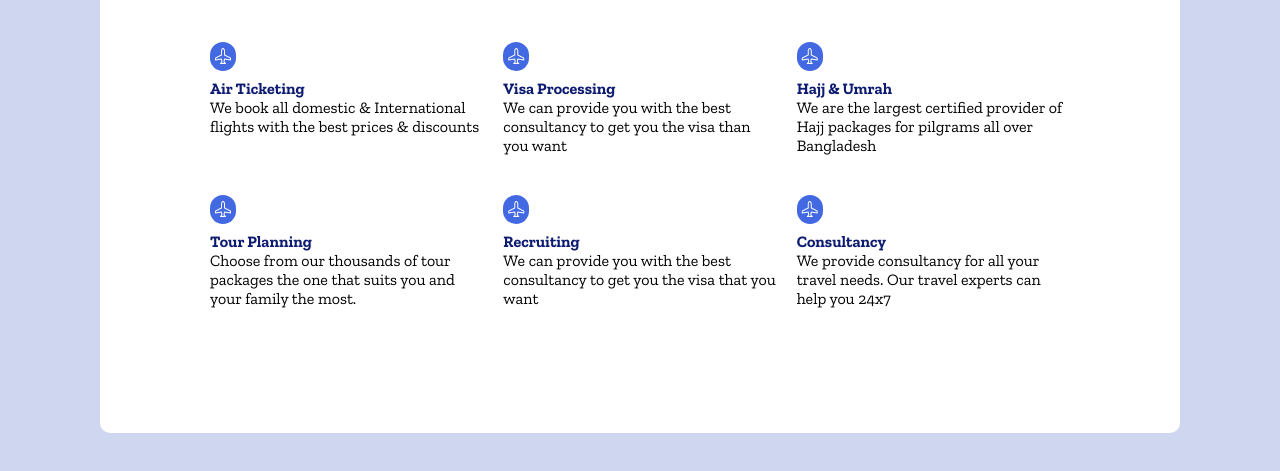
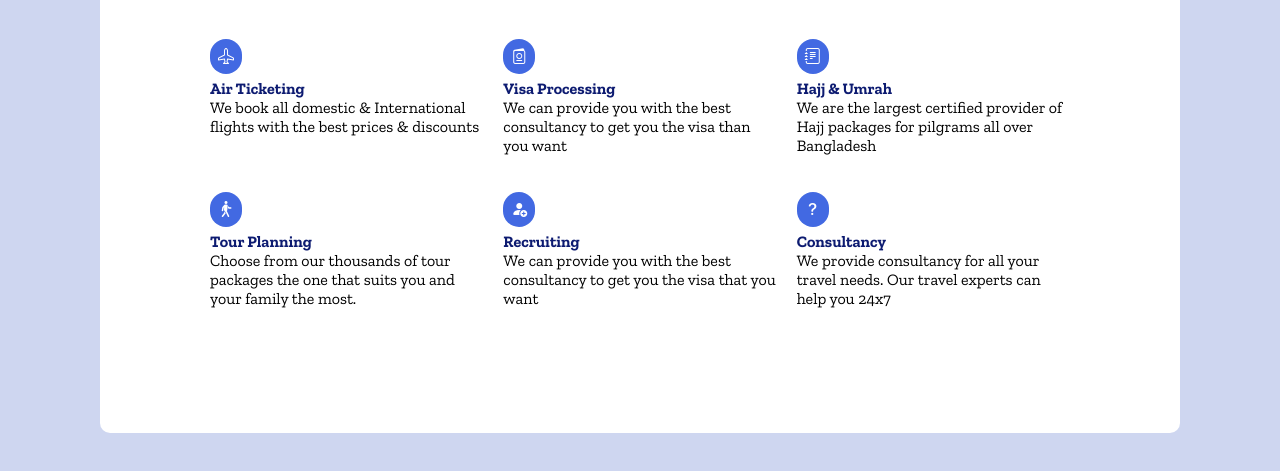
Before and after one commit to JesusAr9/image-based-web-project, a plain HTML site: page index.html in a window 1280 px wide. Shown: the part 425-896 px from the top of the page. Drawn offline with nearby package versions, Linux system fonts and the light colour scheme; a web font is replaced by a local one.

Commit message:
Estilos CSS completados

```diff
--- a/css/styles.css
+++ b/css/styles.css
@@ -71,8 +71,8 @@ h2{
  .row .bi{
     color: white;
     margin-bottom: 10px;
-    border-radius: 100px;
-    padding: 5px;
+    border-radius: 1000px;
+    padding: 8px;
     background-color:#4269E2;
  }
 
--- a/index.html
+++ b/index.html
@@ -25,31 +25,31 @@
                     <p>We book all domestic & International flights with the best prices & discounts</p></span>
                 </section>
                 <section class="row">
-                    <i class="bi bi-airplane"></i>
+                    <i class="bi bi-passport"></i>
                     <span>
                     <h1>Visa Processing</h1>
                     <p>We can provide you with the best consultancy to get you the visa than you want</p></span>
                 </section>
                 <section class="row">
-                    <i class="bi bi-airplane"></i>
+                    <i class="bi bi-journal-text"></i>
                     <span>
                     <h1>Hajj & Umrah</h1>
                     <p>We are the largest certified provider of Hajj packages for pilgrams all over Bangladesh</p></span>
                 </section>
                 <section class="row">
-                    <i class="bi bi-airplane"></i>
+                    <i class="bi bi-person-walking"></i>
                     <span>
                     <h1>Tour Planning</h1>
                     <p>Choose from our thousands of tour packages the one that suits you and your family the most.</p></span>
                 </section>
                 <section class="row">
-                    <i class="bi bi-airplane"></i>
+                    <i class="bi bi-person-fill-add"></i>
                     <span>
                     <h1>Recruiting</h1>
                     <p>We can provide you with the best consultancy to get you the visa that you want</p></span>
                 </section>
                 <section class="row">
-                    <i class="bi bi-airplane"></i>
+                    <i class="bi bi-question-lg"></i>
                     <span>
                     <h1>Consultancy</h1>
                     <p>We provide consultancy for all your travel needs. Our travel experts can help you 24x7</p></span>
```
